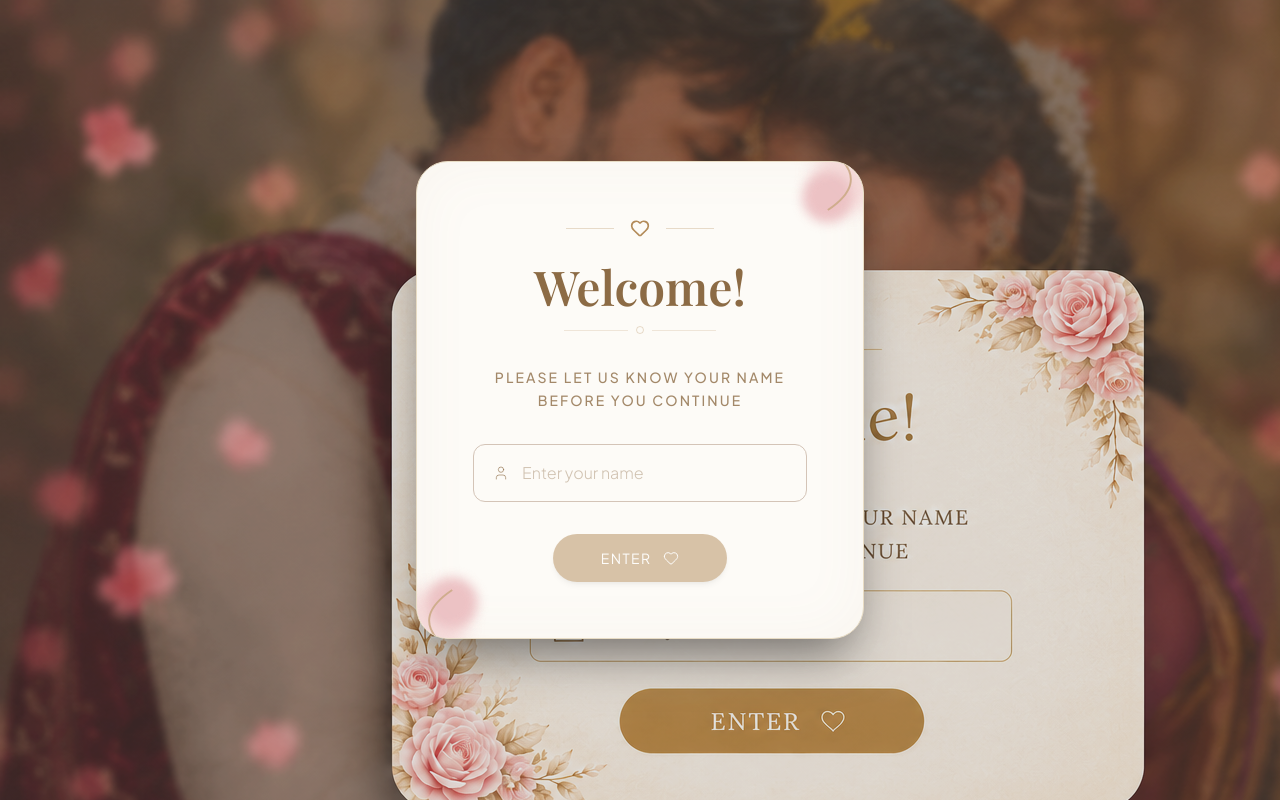
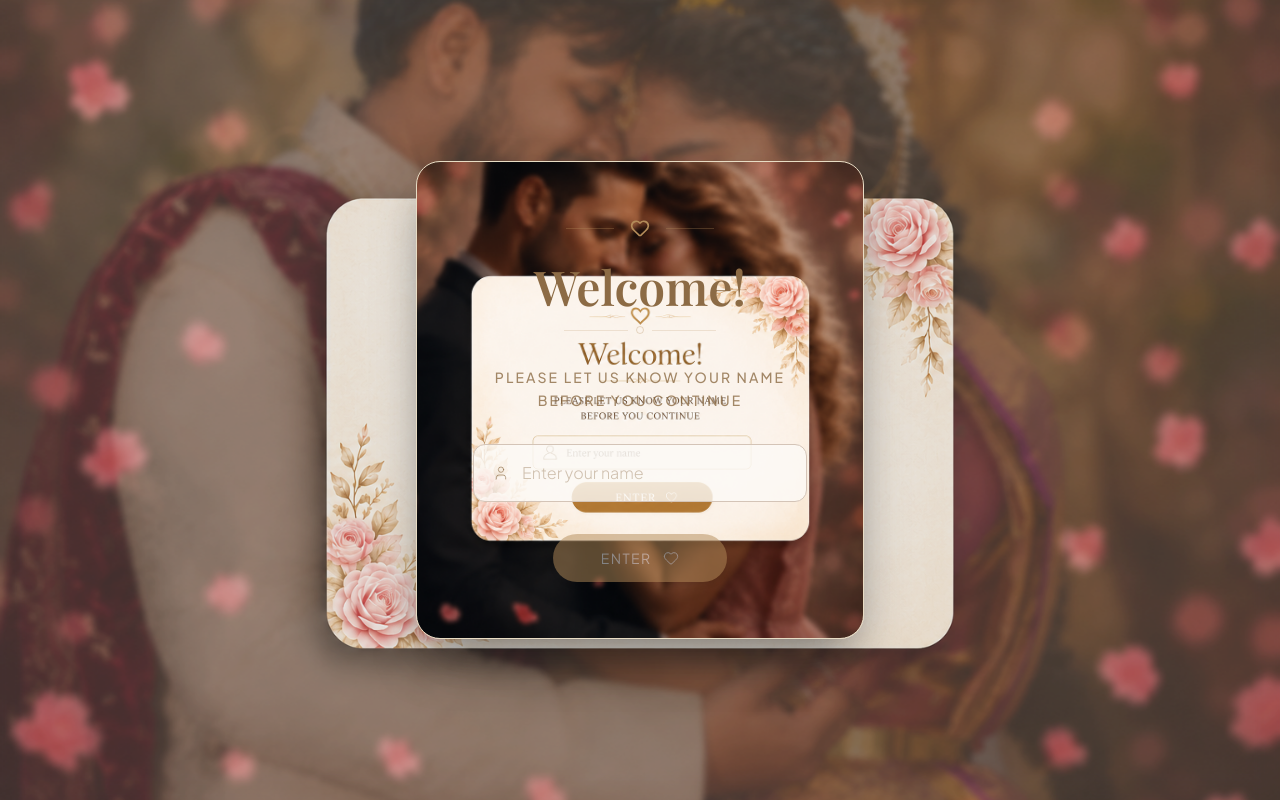
Before and after one commit to AnkeethV/EventWebsite, a Next.js app: page / in a window 1280 px wide. Built offline with nearby package versions, Linux system fonts and the light colour scheme; a web font is replaced by a local one.

Commit message:
popuppageupdate2

```diff
--- a/src/components/InvitationCover.tsx
+++ b/src/components/InvitationCover.tsx
@@ -37,41 +37,25 @@ export default function InvitationCover({ onOpen }: Props) {
           initial={{ opacity: 1, y: 0 }}
           exit={{ opacity: 0, scale: 1.1, filter: "blur(10px)" }}
           transition={{ duration: 0.8, ease: [0.76, 0, 0.24, 1] }}
-          className="fixed inset-0 z-50 flex items-center justify-center bg-black/60 backdrop-blur-3xl"
+          className="fixed inset-0 z-50 flex items-center justify-center bg-black/40 backdrop-blur-md"
         >
           {/* Background image - User's 2nd image */}
           <motion.div
             initial={{ scale: 1.1, opacity: 0 }}
             animate={{ scale: 1, opacity: 0.8 }}
             transition={{ duration: 3, ease: "easeOut" }}
-            className="absolute inset-0 bg-[url('/gallery/pop_up_image.png')]"
+            className="absolute inset-0 bg-[url('/gallery/pop_up_image.png')] bg-cover bg-center"
           />
 
           <motion.div
             initial={{ opacity: 0, y: 30, scale: 0.95 }}
             animate={{ opacity: 1, y: 0, scale: 1 }}
             transition={{ delay: 0.3, duration: 0.8 }}
-            className="relative z-10 bg-[#FDFBF7] p-10 md:p-14 rounded-[2rem] shadow-2xl max-w-md w-[90%] text-center overflow-hidden border border-[#E8DCC4]"
+            className="relative z-10 bg-[url('/gallery/pop-uppage.png')] bg-cover bg-center p-10 md:p-14 rounded-3xl shadow-2xl max-w-md w-[90%] text-center overflow-hidden border border-[#E8DCC4]"
             style={{
-              boxShadow: "0 25px 50px -12px rgba(0, 0, 0, 0.5), inset 0 0 60px rgba(179, 139, 89, 0.05)"
+              boxShadow: "0 25px 50px -12px rgba(0, 0, 0, 0.5)"
             }}
           >
-            {/* Floral Decorative Corners using SVGs so they don't break if images are missing */}
-            <div className="absolute top-0 right-0 w-32 h-32 opacity-80 pointer-events-none transform translate-x-4 -translate-y-4">
-              <svg viewBox="0 0 100 100" fill="none" xmlns="http://www.w3.org/2000/svg">
-                <circle cx="80" cy="20" r="30" fill="#F4D3D3" filter="blur(8px)" />
-                <circle cx="60" cy="40" r="20" fill="#E8B4B8" filter="blur(4px)" />
-                <path d="M70 10 Q90 30 60 50" stroke="#C49A74" strokeWidth="1.5" fill="none" />
-              </svg>
-            </div>
-            <div className="absolute bottom-0 left-0 w-32 h-32 opacity-80 pointer-events-none transform -translate-x-4 translate-y-4">
-              <svg viewBox="0 0 100 100" fill="none" xmlns="http://www.w3.org/2000/svg">
-                <circle cx="20" cy="80" r="30" fill="#F4D3D3" filter="blur(8px)" />
-                <circle cx="40" cy="60" r="20" fill="#E8B4B8" filter="blur(4px)" />
-                <path d="M30 90 Q10 70 40 50" stroke="#C49A74" strokeWidth="1.5" fill="none" />
-              </svg>
-            </div>
-
             {/* Top decorative heart */}
             <div className="flex items-center justify-center gap-4 mb-6 relative z-10">
               <div className="h-[1px] w-12 bg-[#B38B59]/30" />
@@ -98,7 +82,7 @@ export default function InvitationCover({ onOpen }: Props) {
                 value={nameInput}
                 onChange={(e) => setNameInput(e.target.value)}
                 placeholder="Enter your name"
-                className="w-full bg-[#FDFBF7] border border-[#d4c4b7] rounded-xl py-4 pl-12 pr-4 text-[#8c6b45] placeholder:text-[#8c6b45]/40 focus:outline-none focus:border-[#B38B59] focus:ring-1 focus:ring-[#B38B59] transition-all font-light"
+                className="w-full bg-[#FDFBF7]/80 border border-[#d4c4b7] rounded-xl py-4 pl-12 pr-4 text-[#8c6b45] placeholder:text-[#8c6b45]/40 focus:outline-none focus:border-[#B38B59] focus:ring-1 focus:ring-[#B38B59] transition-all font-light"
               />
             </div>
 
```
